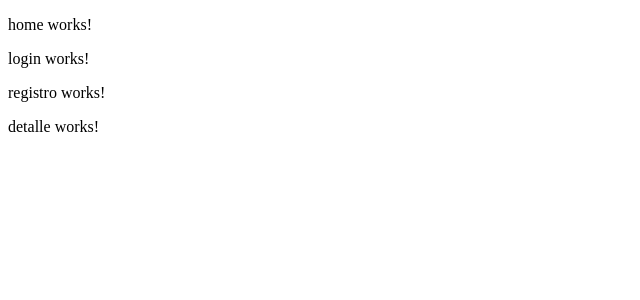
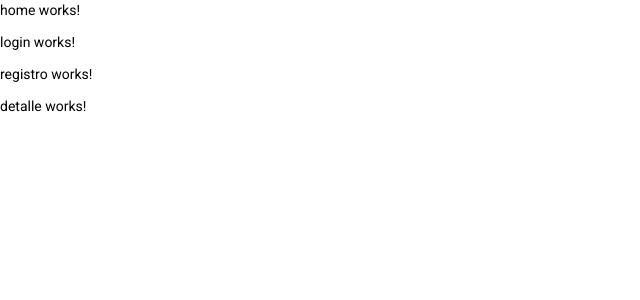
Before and after one commit to emanueljgomez/ecom, an Angular app: page / in a window 1280 px wide. Shown: the top 300 px of the page, without its empty margins (0-640 px from the left). Built offline with nearby package versions, Linux system fonts and the light colour scheme.

Commit message:
Angular Material installed

```diff
--- a/angular.json
+++ b/angular.json
@@ -27,6 +27,7 @@
               "src/assets"
             ],
             "styles": [
+              "./node_modules/@angular/material/prebuilt-themes/pink-bluegrey.css",
               "src/styles.css"
             ],
             "scripts": []
@@ -94,6 +95,7 @@
               "src/assets"
             ],
             "styles": [
+              "./node_modules/@angular/material/prebuilt-themes/pink-bluegrey.css",
               "src/styles.css"
             ],
             "scripts": []
--- a/package.json
+++ b/package.json
@@ -11,10 +11,12 @@
   "private": true,
   "dependencies": {
     "@angular/animations": "~12.0.2",
+    "@angular/cdk": "^12.0.5",
     "@angular/common": "~12.0.2",
     "@angular/compiler": "~12.0.2",
     "@angular/core": "~12.0.2",
     "@angular/forms": "~12.0.2",
+    "@angular/material": "^12.0.5",
     "@angular/platform-browser": "~12.0.2",
     "@angular/platform-browser-dynamic": "~12.0.2",
     "@angular/router": "~12.0.2",
--- a/src/app/app.module.ts
+++ b/src/app/app.module.ts
@@ -7,7 +7,8 @@
 import { DetalleModule } from './modules/detalle/detalle.module';       // Autoimport - Línea 18
 import { HomeModule } from './modules/home/home.module';                // Autoimport - Línea 19
 import { LoginModule } from './modules/login/login.module';             // Autoimport - Línea 20
-import { RegistroModule } from './modules/registro/registro.module';    // Autoimport - Línea 21
+import { RegistroModule } from './modules/registro/registro.module';
+import { BrowserAnimationsModule } from '@angular/platform-browser/animations';    // Autoimport - Línea 21
 
 @NgModule({
   declarations: [
@@ -19,7 +20,7 @@
     DetalleModule,    // Modulo custom importado
     HomeModule,       // Modulo custom importado
     LoginModule,      // Modulo custom importado
-    RegistroModule    // Modulo custom importado
+    RegistroModule, BrowserAnimationsModule    // Modulo custom importado
   ],
   providers: [],
   bootstrap: [AppComponent],
--- a/src/index.html
+++ b/src/index.html
@@ -6,8 +6,11 @@
   <base href="/">
   <meta name="viewport" content="width=device-width, initial-scale=1">
   <link rel="icon" type="image/x-icon" href="favicon.ico">
+  <link rel="preconnect" href="https://fonts.gstatic.com">
+  <link href="https://fonts.googleapis.com/css2?family=Roboto:wght@300;400;500&display=swap" rel="stylesheet">
+  <link href="https://fonts.googleapis.com/icon?family=Material+Icons" rel="stylesheet">
 </head>
-<body>
+<body class="mat-typography">
   <app-root></app-root>
 </body>
 </html>
--- a/src/styles.css
+++ b/src/styles.css
@@ -1 +1,4 @@
 /* You can add global styles to this file, and also import other style files */
+
+html, body { height: 100%; }
+body { margin: 0; font-family: Roboto, "Helvetica Neue", sans-serif; }
```
Also changed, not shown: 1 other file (tests, documents, lock files or other folders).
